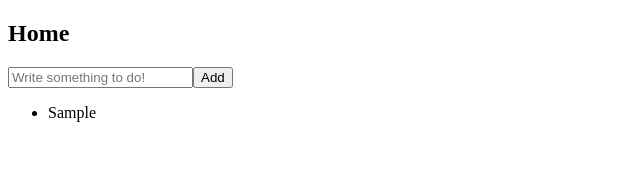
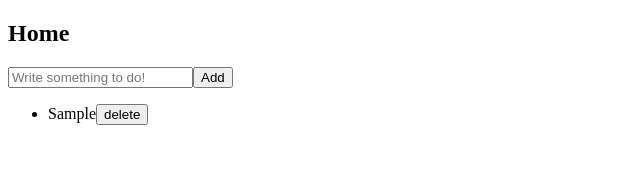
Before and after one commit to Seokyung/Redux_Study, a React (Create React App) app: page / in a window 1280 px wide. Both pictures are taken after typing "Sample" into the empty fields and a click on the button "Add". Shown: the top 194 px of the page, without its empty margins (0-640 px from the left). Built offline with nearby package versions, Linux system fonts and the light colour scheme.

Commit message:
Create Todo Component

```diff
--- /dev/null
+++ b/src/react_redux/components/Todo.js
@@ -0,0 +1,12 @@
+import React from "react";
+
+function Todo({ text }) {
+	return (
+		<li>
+			{text}
+			<button>delete</button>
+		</li>
+	);
+}
+
+export default Todo;
--- a/src/react_redux/routes/Home.js
+++ b/src/react_redux/routes/Home.js
@@ -1,5 +1,6 @@
 import React, { useState } from "react";
 import { useSelector, useDispatch } from "react-redux";
+import Todo from "../components/Todo";
 import { actionCreators, addTodo } from "../store";
 
 function Home() {
@@ -34,7 +35,7 @@ function Home() {
 			</form>
 			<ul>
 				{todoList.map((todo) => (
-					<li key={todo.id}>{todo.text}</li>
+					<Todo key={todo.id} {...todo} />
 				))}
 			</ul>
 		</div>
```
